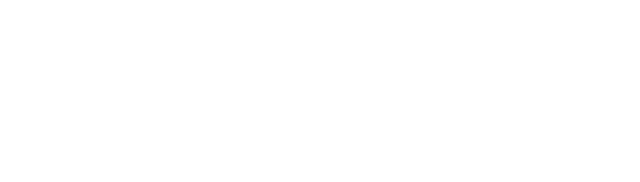
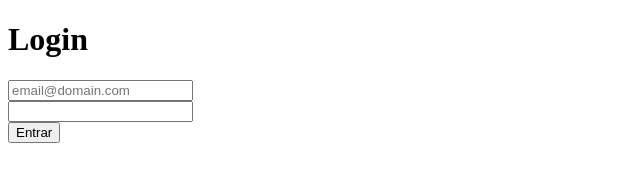
Before and after one commit to grubisich/repositorio-01, a plain HTML site: page index.html in a window 1280 px wide. Shown: the whole page, without its empty margins (0-640 px from the left). Drawn offline with Linux system fonts and the light colour scheme.

Commit message:
Update index.html

```diff
--- a/index.html
+++ b/index.html
@@ -7,6 +7,11 @@
     <title>Document</title>
 </head>
 <body>
-
+    <h1>Login</h1>
+    <input type="text" placeholder="email@domain.com">
+    <br>
+    <input type="text" placeholder="">
+    <br>
+    <button>Entrar</button>
 </body>
 </html>
```
